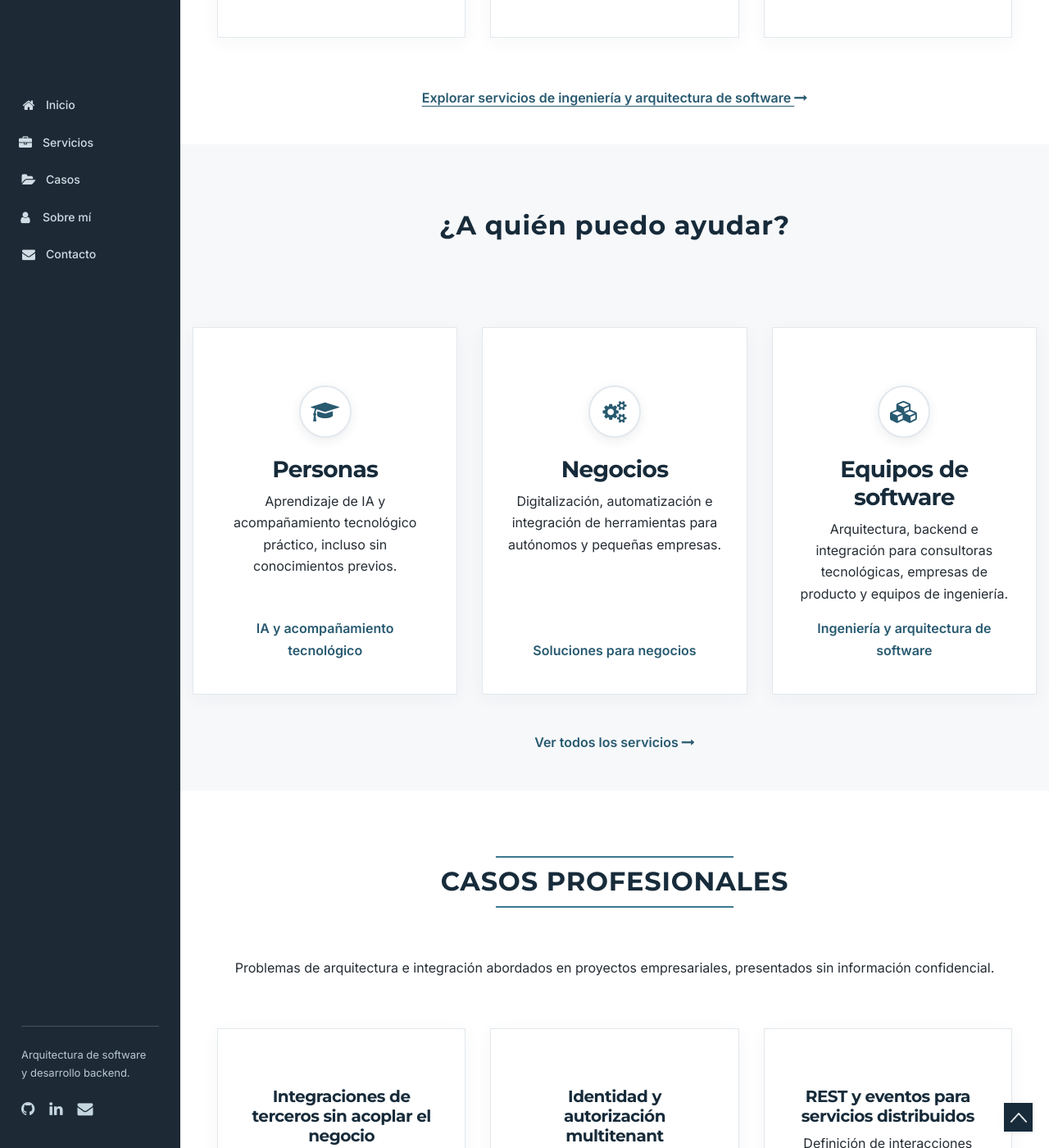
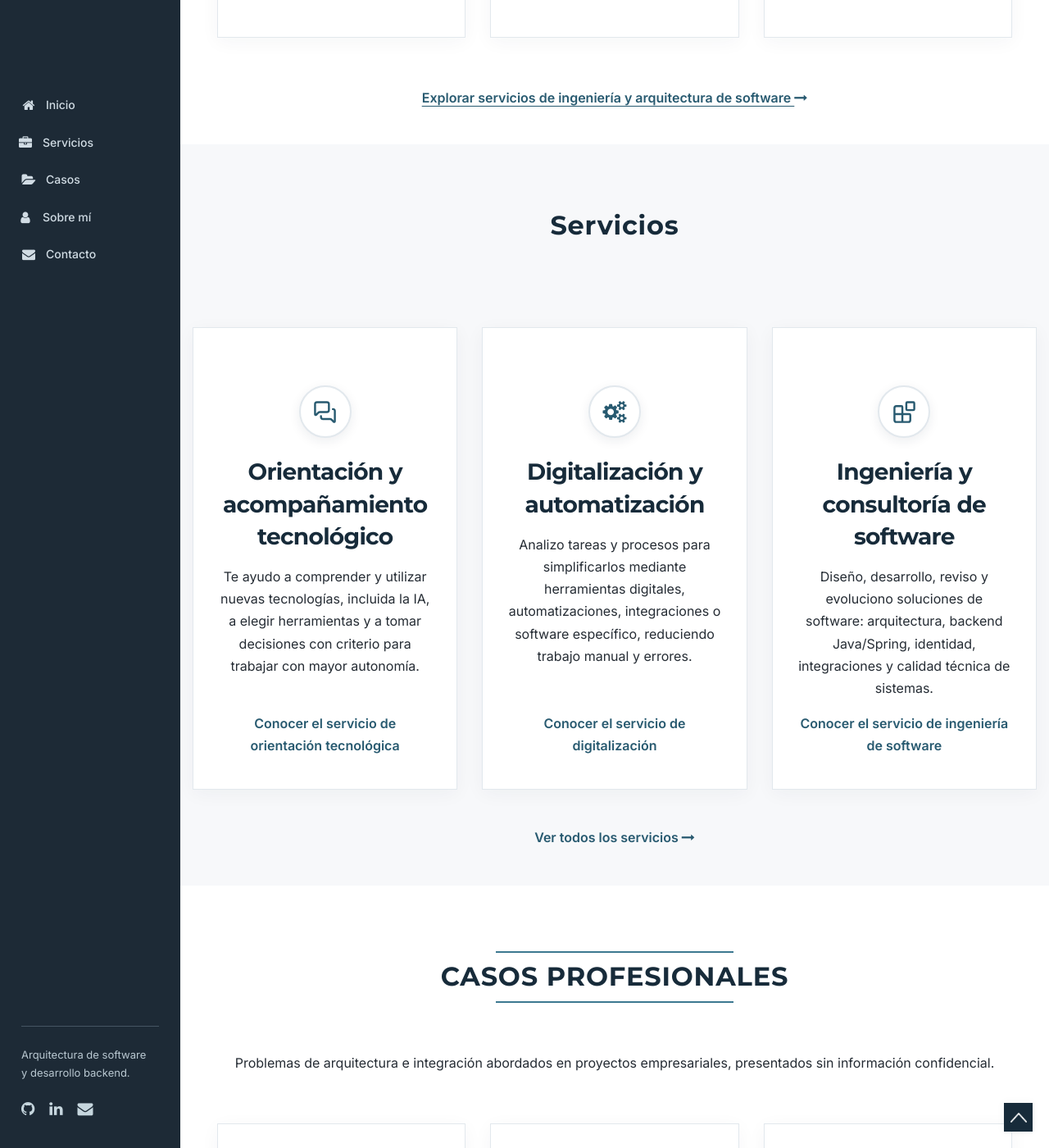
Before and after one commit to dabiz-me/dabiz.me, a Jekyll site: the page built from index.html, in a window 1280 px wide and 1400 px high, scrolled down 1271 px. Shown: the whole window at 82% size. Built offline with Jekyll 4.4.1, drawn with Linux system fonts in a browser that asks for light colours; some of the changed text lies outside the part shown.

Commit message:
release: dabiz.me v3.1
* chore(v3.1): apply verified final landing changes onto updated master

* chore(v3.1): apply verified final landing changes onto updated master

* chore(v3.1): apply verified final landing changes onto updated master

```diff
--- a/_includes/audience_section.html
+++ b/_includes/audience_section.html
@@ -1,29 +1,35 @@
+<!-- Three independent services, not a step-by-step process. -->
 <section class="full-page clearfix dabiz-audiences" id="services" aria-labelledby="audiences-title">
   <div class="container-fluid">
-    <div class="section-title text-center"><div class="border-center"></div><h2 id="audiences-title">¿A quién puedo ayudar?</h2><div class="border-center"></div></div>
+    <div class="section-title text-center">
+      <div class="border-center"></div>
+      <h2 id="audiences-title">Servicios</h2>
+      <div class="border-center"></div>
+    </div>
     <div class="row">
       <div class="col-lg-4 col-md-6 dabiz-audience-column">
         <article class="services-box text-center">
-          <div class="services-box-logo dabiz-audience-icon" aria-hidden="true"><i class="fa fa-graduation-cap"></i></div>
-          <h3>Personas</h3>
-          <p>Aprendizaje de IA y acompañamiento tecnológico práctico, incluso sin conocimientos previos.</p>
-          <a href="{{ '/ia-y-tecnologia/' | relative_url }}">IA y acompañamiento tecnológico</a>
+          <div class="services-box-logo dabiz-audience-icon" aria-hidden="true"><svg xmlns="http://www.w3.org/2000/svg" viewBox="0 0 24 24" fill="none" stroke="currentColor" stroke-width="2" stroke-linecap="round" stroke-linejoin="round" aria-hidden="true"><path d="M16 10a2 2 0 0 1-2 2H6.828a2 2 0 0 0-1.414.586l-2.202 2.202A.71.71 0 0 1 2 14.286V4a2 2 0 0 1 2-2h10a2 2 0 0 1 2 2z"/><path d="M20 9a2 2 0 0 1 2 2v10.286a.71.71 0 0 1-1.212.502l-2.202-2.202A2 2 0 0 0 17.172 19H10a2 2 0 0 1-2-2v-1"/></svg></div>
+          <h3>Orientación y acompañamiento tecnológico</h3>
+          <p>Te ayudo a comprender y utilizar nuevas tecnologías, incluida la IA, a elegir herramientas y a tomar decisiones con criterio para trabajar con mayor autonomía.</p>
+          <a href="{{ '/ia-y-tecnologia/' | relative_url }}">Conocer el servicio de orientación tecnológica</a>
         </article>
       </div>
       <div class="col-lg-4 col-md-6 dabiz-audience-column">
         <article class="services-box text-center">
+          <!-- Icon pending: V2.1 integration resource has three squares, not the requested three circles. -->
           <div class="services-box-logo dabiz-audience-icon" aria-hidden="true"><i class="fa fa-cogs"></i></div>
-          <h3>Negocios</h3>
-          <p>Digitalización, automatización e integración de herramientas para autónomos y pequeñas empresas.</p>
-          <a href="{{ '/soluciones-negocios/' | relative_url }}">Soluciones para negocios</a>
+          <h3>Digitalización y automatización</h3>
+          <p>Analizo tareas y procesos para simplificarlos mediante herramientas digitales, automatizaciones, integraciones o software específico, reduciendo trabajo manual y errores.</p>
+          <a href="{{ '/soluciones-negocios/' | relative_url }}">Conocer el servicio de digitalización</a>
         </article>
       </div>
       <div class="col-lg-4 col-md-6 dabiz-audience-column">
         <article class="services-box text-center">
-          <div class="services-box-logo dabiz-audience-icon" aria-hidden="true"><i class="fa fa-cubes"></i></div>
-          <h3>Equipos de software</h3>
-          <p>Arquitectura, backend e integración para consultoras tecnológicas, empresas de producto y equipos de ingeniería.</p>
-          <a href="{{ '/ingenieria-software/' | relative_url }}">Ingeniería y arquitectura de software</a>
+          <div class="services-box-logo dabiz-audience-icon" aria-hidden="true"><svg xmlns="http://www.w3.org/2000/svg" viewBox="0 0 24 24" fill="none" stroke="currentColor" stroke-width="2" stroke-linecap="round" stroke-linejoin="round" aria-hidden="true"><path d="M10 22V7a1 1 0 0 0-1-1H4a2 2 0 0 0-2 2v12a2 2 0 0 0 2 2h12a2 2 0 0 0 2-2v-5a1 1 0 0 0-1-1H2"/><rect x="14" y="2" width="8" height="8" rx="1"/></svg></div>
+          <h3>Ingeniería y consultoría de software</h3>
+          <p>Diseño, desarrollo, reviso y evoluciono soluciones de software: arquitectura, backend Java/Spring, identidad, integraciones y calidad técnica de sistemas.</p>
+          <a href="{{ '/ingenieria-software/' | relative_url }}">Conocer el servicio de ingeniería de software</a>
         </article>
       </div>
     </div>
--- a/assets/css/portfolio-theme.css
+++ b/assets/css/portfolio-theme.css
@@ -514,3 +514,21 @@ a:focus-visible, button:focus-visible, input:focus-visible, textarea:focus-visib
 .dabiz-audiences .dabiz-audience-icon.services-box-logo{width:64px;height:64px;min-width:64px;display:flex;align-items:center;justify-content:center;position:static;float:none;margin:0 auto 22px;border-radius:50%;background:var(--brand-white);}
 .dabiz-audiences .dabiz-audience-icon .fa{font-size:27px;line-height:1;color:var(--brand-accent-dark);}
 @media(max-width:767px){.dabiz-technical-link{padding:0 20px 35px}.dabiz-audiences .dabiz-audience-icon.services-box-logo{width:58px;height:58px;min-width:58px;}}
+
+/* V3.1 service cards: align inline line icons with the existing Tfolio icon frames. */
+.dabiz-audiences .dabiz-audience-icon svg{display:block;width:29px;height:29px;stroke:var(--brand-accent-dark);flex:none;}
+.dabiz-audiences .dabiz-audience-column .services-box h3{line-height:1.4;margin-bottom:16px;}
+.dabiz-audiences .dabiz-audience-column .services-box p{line-height:1.7;}
+@media(max-width:767px){.dabiz-audiences .dabiz-audience-icon svg{width:27px;height:27px;}}
+
+/* Case cards: keep spacing inside the Bootstrap row so the following CTA
+   cannot overlap the card boxes at any breakpoint. */
+#portfolio .dabiz-case-column{margin-bottom:0;padding-bottom:30px;}
+#portfolio .dabiz-case-card{height:100%;}
+#portfolio .dabiz-case-more{clear:both;margin:10px 0 0;padding:12px 0 0;}
+#portfolio .dabiz-case-more a{display:inline-block;color:var(--brand-accent-dark);font-weight:600;text-decoration:underline;text-underline-offset:4px;}
+@media(max-width:767px){
+  #portfolio .dabiz-case-column{margin-bottom:0;padding-bottom:22px;}
+  #portfolio .dabiz-case-card{height:100%;}
+  #portfolio .dabiz-case-more{margin-top:4px;}
+}
--- a/index.html
+++ b/index.html
@@ -12,7 +12,6 @@ description: "Arquitectura de software, desarrollo backend, soluciones digitales
   </div>
   {% include audience_section.html %}
   {% include portfolio_section.html %}
-  {% include personal_section.html %}
   {% include collaboration_section.html %}
   {% include contact_section.html %}
   {% include footer.html %}
```
